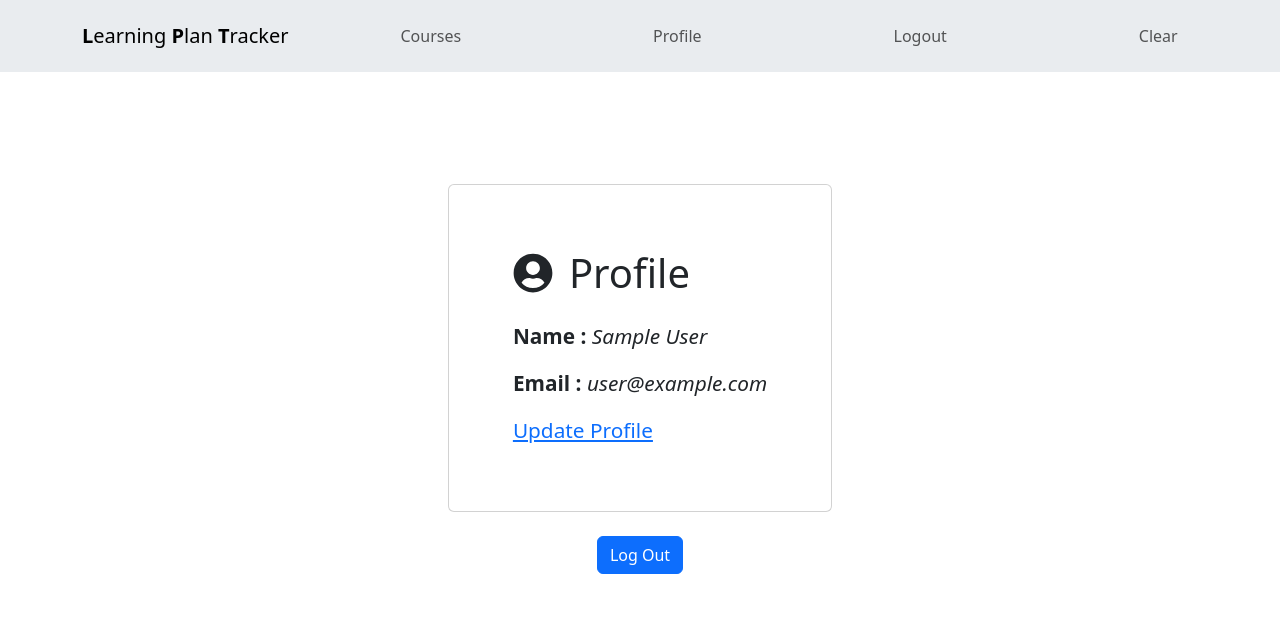
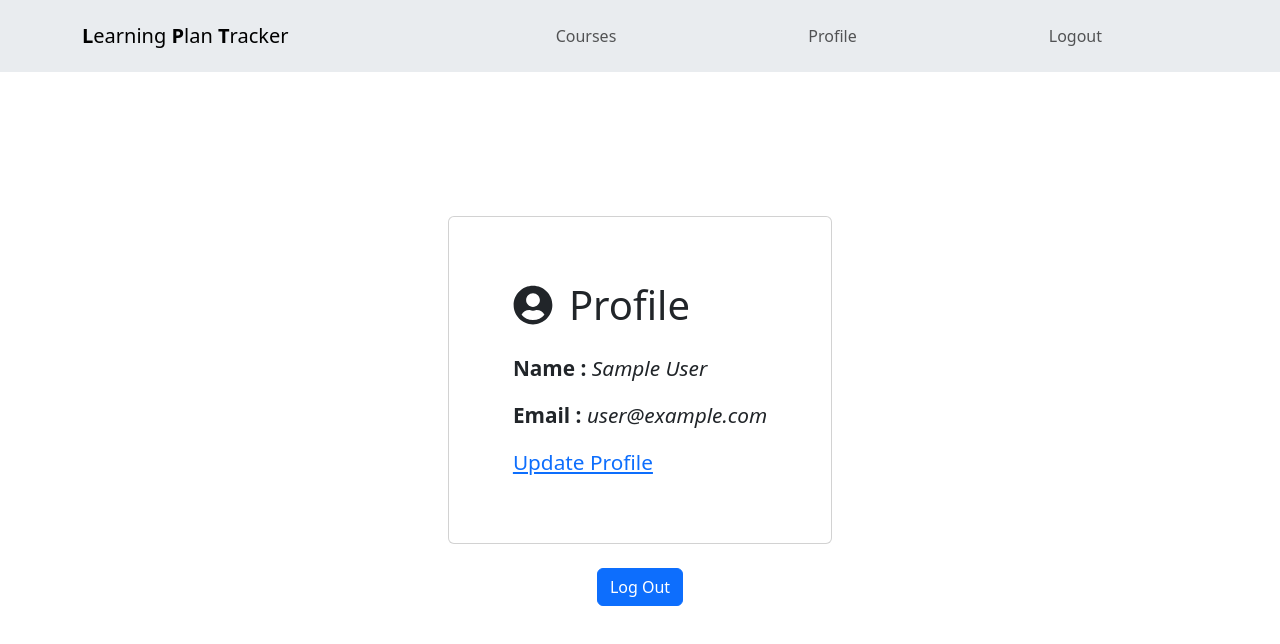
Before and after one commit to susmitha0802/Learning-Plan-Tracker, a React (Create React App) app: page /profile in a window 1280 px wide. Shown: the top 644 px of the page. Built offline with nearby package versions, Linux system fonts and the light colour scheme; no server answers; data requests are answered from the project's data file; sample sign-in values are in the browser's storage.

Commit message:
Removed clear from navbar

```diff
--- a/src/App.css
+++ b/src/App.css
@@ -1,6 +1,5 @@
 .body {
   min-height: 92vh;
-  color: black;
 }
 
 .size {
--- a/src/components/auth/Profile.js
+++ b/src/components/auth/Profile.js
@@ -22,7 +22,7 @@ export const Profile = () => {
 
   return (
     <div className="m-lg-5 p-lg-5 d-flex align-items-center flex-column body">
-      <Card className="mx-lg-5 my-lg-3 p-5">
+      <Card className="mx-lg-5 mt-lg-5 mb-lg-3 p-5">
         <Card.Body>
 
           <h1 className="mb-4 d-flex align-items-center">
--- a/src/components/navbar/NavBar.js
+++ b/src/components/navbar/NavBar.js
@@ -62,9 +62,6 @@ export const NavBar = () => {
               currentUser && <Nav.Link className="mx-lg-5 px-lg-5" onClick={handleLogout}>Logout</Nav.Link>
 
             }
-            {
-              currentUser && <Nav.Link className="mx-lg-5 px-lg-5" onClick={() => localStorage.clear()}>Clear</Nav.Link>
-            }
           </Nav>
         </Navbar.Collapse>
       </Container>
```
